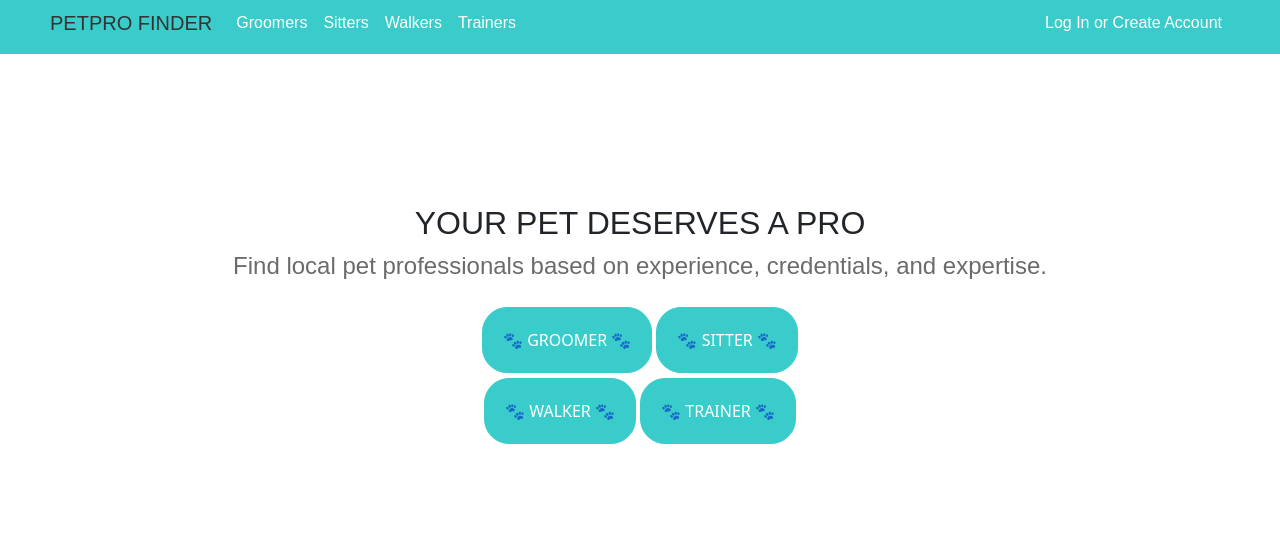
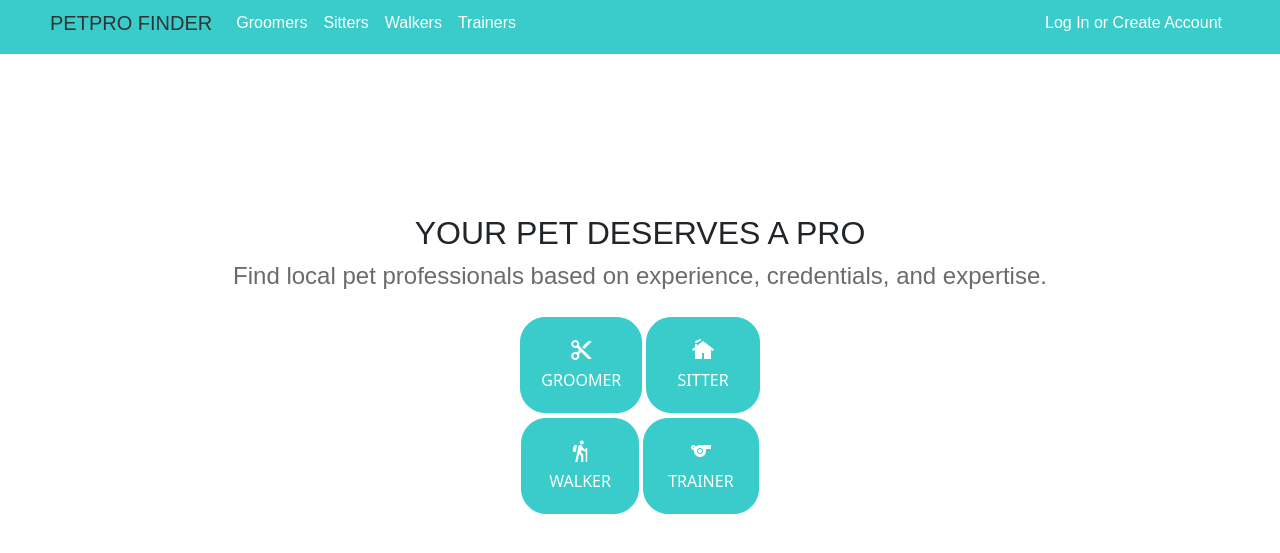
Before and after one commit to auberrygood/pet-pro-finder, a Flask app: page / in a window 1280 px wide. Shown: the top 553 px of the page. Run offline with Flask 2, Linux system fonts and the light colour scheme; some libraries are stand-ins or nearby versions.

Commit message:
added icons to homepage, swapped rating display from numerical to paw prints

```diff
--- a/server.py
+++ b/server.py
@@ -468,7 +468,7 @@ def get_professional_details(label, yelp_id):
 
     if current_user.is_authenticated:
         user_id = current_user.id
-        user_rating = crud.get_user_pro_rating(user_id, professional_id)
+        user_rating = int(crud.get_user_pro_rating(user_id, professional_id))
     else:
         user_rating = None
 
--- a/static/bootstrap-styles.css
+++ b/static/bootstrap-styles.css
@@ -3,6 +3,9 @@ html, body {
     height: 100%;
     margin: 0;
     padding: 0;
+}
+header.masthead {
+    padding-top: 4rem;
 }
 .navbar {
 	background-color: #3acccb;
@@ -10,6 +13,9 @@ html, body {
 	border-radius: 0px;
     padding: 3px 50px;
     font-family: Arial
+}
+.fixed-top {
+    position: fixed;
 }
 #petpro-logo, #petpro-logo:hover {
 	color: #333333;
@@ -55,13 +61,27 @@ html, body {
     color: white;
     border-radius: 25px 25px 25px 25px;
 }
+.btn-sitter {
+    padding-right: 30px;
+    padding-left: 30px;
+}
+.btn-walker {
+    padding-right: 27px;
+    padding-left: 27px;
+}
+.btn-trainer {
+    padding-right: 24px;
+    padding-left: 24px;
+}
 .below-button-padding {
     padding: 5px;
 }
 .right-padded {
     padding-right: 5px;
 }
-
+#icon {
+    font-size: xx-large;
+}
 
 /* results page */
 #search-content {
@@ -95,6 +115,9 @@ html, body {
 .text-right {
     text-align: right;
 }
+#rate-info {
+    text-align: center
+}
 
 /* below css code visible in firefox browser only */
 /* select#score option[value="1"] { background-image: url(https://i2.wp.com/catgirlonlineshop.com/wp-content/uploads/2019/12/cropped-depositphotos_263556590-stock-illustration-dog-paw-icon-vector-footprint.png?ssl=1);}
--- a/templates/base.html
+++ b/templates/base.html
@@ -6,10 +6,14 @@
     <link href="https://cdn.jsdelivr.net/npm/bootstrap@5.0.2/dist/css/bootstrap.min.css" rel="stylesheet" integrity="sha384-EVSTQN3/azprG1Anm3QDgpJLIm9Nao0Yz1ztcQTwFspd3yD65VohhpuuCOmLASjC" crossorigin="anonymous">
     <!-- Load stylesheet -->
     <link rel="stylesheet" href="/static/bootstrap-styles.css">
+    <!-- load google fonts for icons-->
+    <link href="https://fonts.googleapis.com/icon?family=Material+Icons" rel="stylesheet">
+    <!-- Load Font Awesome Icons -->
+    <script src="https://kit.fontawesome.com/3f7340e899.js" crossorigin="anonymous"></script>
   </head>
   <body>
-    <!-- Static navbar -->
-    <nav class="navbar navbar-expand-lg navbar-dark">
+    <!-- Fixed Navbar -->
+    <nav class="navbar navbar-expand-lg navbar-dark fixed-top">
       <a id="petpro-logo" class="navbar-brand mb-2" href="/">PETPRO FINDER</a>
       <!-- Make navbar toggleable for small devices -->
       <button class="navbar-toggler" type="button" data-bs-toggle="collapse" data-bs-target="#navbarSupportedContent" aria-controls="navbarSupportedContent" aria-expanded="false" aria-label="Toggle Navigation">
@@ -60,7 +64,9 @@
       </div>
     {% endif %}
     {% endwith %}
+    <header class="masthead">
     {% block content %}{% endblock %}
+    </header>
   <script src="https://cdn.jsdelivr.net/npm/bootstrap@5.0.1/dist/js/bootstrap.bundle.min.js"
   integrity="sha384-gtEjrD/SeCtmISkJkNUaaKMoLD0//ElJ19smozuHV6z3Iehds+3Ulb9Bn9Plx0x4"
   crossorigin="anonymous"></script>
--- a/templates/homepage.html
+++ b/templates/homepage.html
@@ -16,24 +16,28 @@
         <div class="groomer-sitter-buttons below-button-padding">
           <span id="groomer-button">
             <a class="btn btn-groomer btn-blue" href="/groomer-search">
-              🐾 GROOMER 🐾
+              <span class="material-icons">content_cut</span><br>
+              GROOMER
             </a>
           </span>
           <span id="sitter-button">
             <a class="btn btn-sitter btn-blue" href="/sitter-search">
-                🐾 SITTER 🐾
+              <span class="material-icons">cottage</span><br>
+              SITTER
             </a>
           </span>
         </div>
         <div class="walker-trainer-buttons">
           <span id="walker-button">
             <a class="btn btn-walker btn-blue" href="/walker-search">
-                🐾 WALKER 🐾
+              <span class="material-icons">hiking</span><br>
+              WALKER
             </a>
           </span>
           <span id="trainer-button">
             <a class="btn btn-trainer btn-blue" href="/trainer-search">
-                🐾 TRAINER 🐾
+              <span class="material-icons">sports</span><br>
+              TRAINER
             </a>
           </span>
         </div>
```
Also changed, not shown: templates/professional-details.html (+6 -3 lines). Lines whose indentation alone changed are shown as unchanged.
